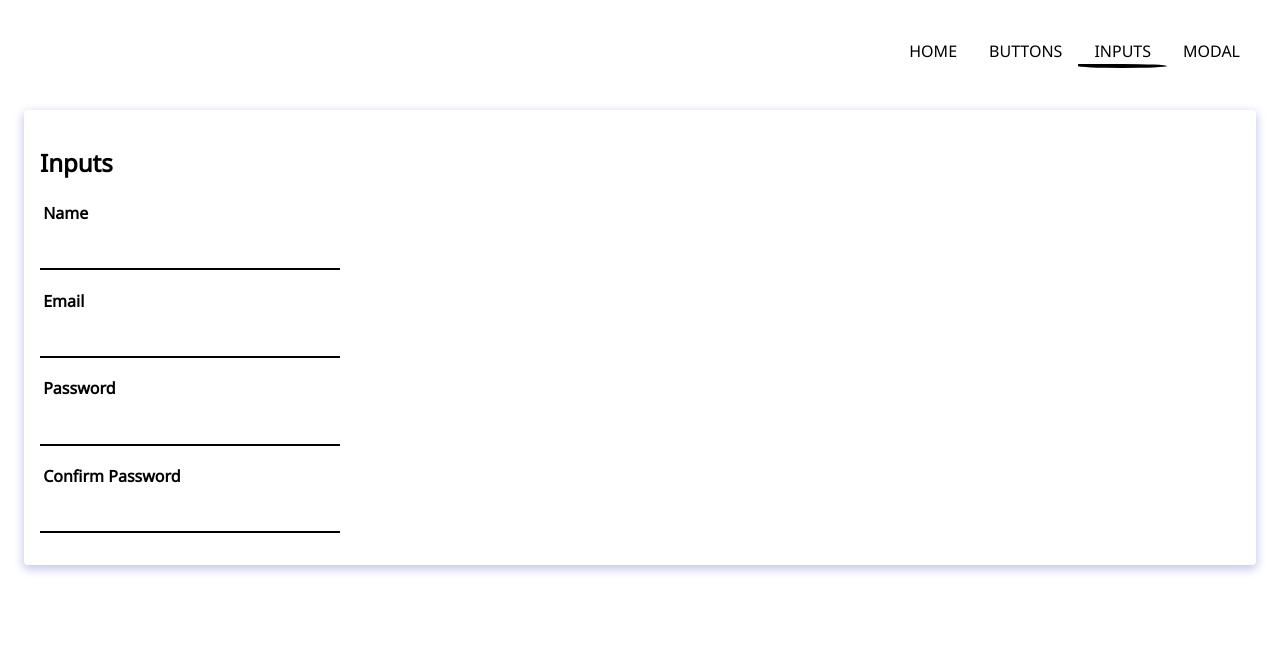
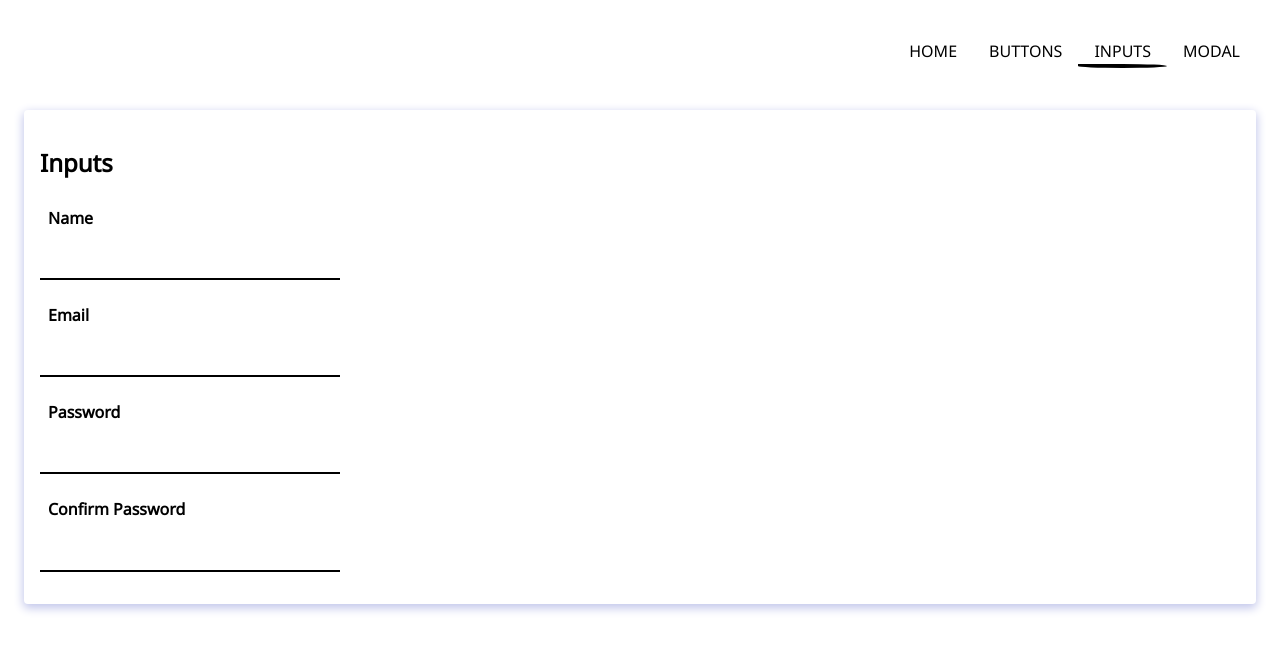
Before and after one commit to MichaelShawUK/ui-library, a React (Vite) app: page /inputs in a window 1280 px wide. Shown: the top 650 px of the page. Built offline with nearby package versions, Linux system fonts and the light colour scheme.

Commit message:
Size modal to content

```diff
--- a/src/components/Input/StyledInput.ts
+++ b/src/components/Input/StyledInput.ts
@@ -12,15 +12,17 @@ const StyledInput = styled.div`
   &:focus-within {
     label {
       color: ${secondary};
+      color: white;
       background-color: ${primary};
+      background-color: #1d1d1d;
     }
   }
 
   label {
     font-weight: bold;
-    padding: 0.2rem;
-    border-top-right-radius: 5px;
-    border-top-left-radius: 5px;
+    padding: 0.5rem;
+    border-top-left-radius: 4px;
+    border-top-right-radius: 4px;
   }
 
   input {
@@ -32,7 +34,7 @@ const StyledInput = styled.div`
   }
 
   input:focus {
-    background-color: #d8e4fb;
+    background-color: #d8e4fb66;
     border-top-right-radius: 5px;
     border-top-left-radius: 5px;
   }
--- a/src/components/Modal/Modal.tsx
+++ b/src/components/Modal/Modal.tsx
@@ -24,9 +24,9 @@ function Modal({ children, onClose }: Props) {
         <StyledModal>
           <motion.div
             className="modal"
-            initial={{ y: 40 }}
+            initial={{ y: "100vh" }}
             animate={{ y: 0 }}
-            transition={{ duration: 0.5, type: "spring", bounce: 0.5 }}
+            transition={{ duration: 0.3 }}
           >
             <button onClick={onClose} className="close-btn">
               X
--- a/src/components/Modal/StyledModal.ts
+++ b/src/components/Modal/StyledModal.ts
@@ -6,6 +6,11 @@ const StyledModal = styled.div`
   left: 0;
   bottom: 0;
   right: 0;
+  overflow: clip;
+  display: flex;
+  justify-content: center;
+  align-items: flex-start;
+  padding: 40px;
 
   .backdrop {
     background-color: #000f;
@@ -19,9 +24,8 @@ const StyledModal = styled.div`
   .modal {
     position: relative;
     max-width: 500px;
-    margin: 100px auto 0;
     background-color: #fff;
-    padding: 1rem;
+    padding: 3rem;
     border-radius: 5px;
     box-shadow: 0 1px 5px #222;
     z-index: 1;
@@ -29,6 +33,7 @@ const StyledModal = styled.div`
     .close-btn {
       position: absolute;
       right: 1rem;
+      top: 1rem;
       font-weight: bold;
       border: none;
       cursor: pointer;
```
